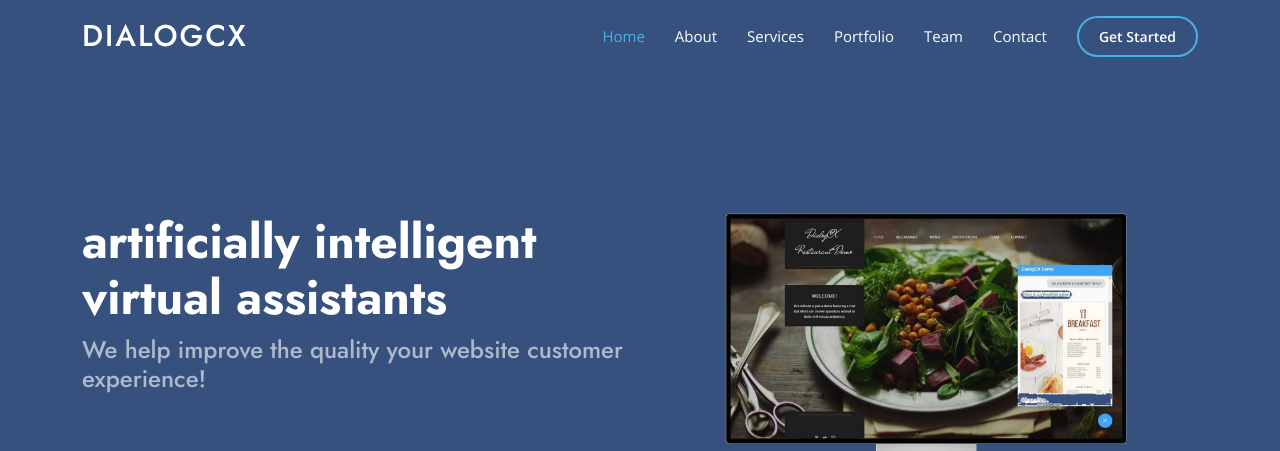
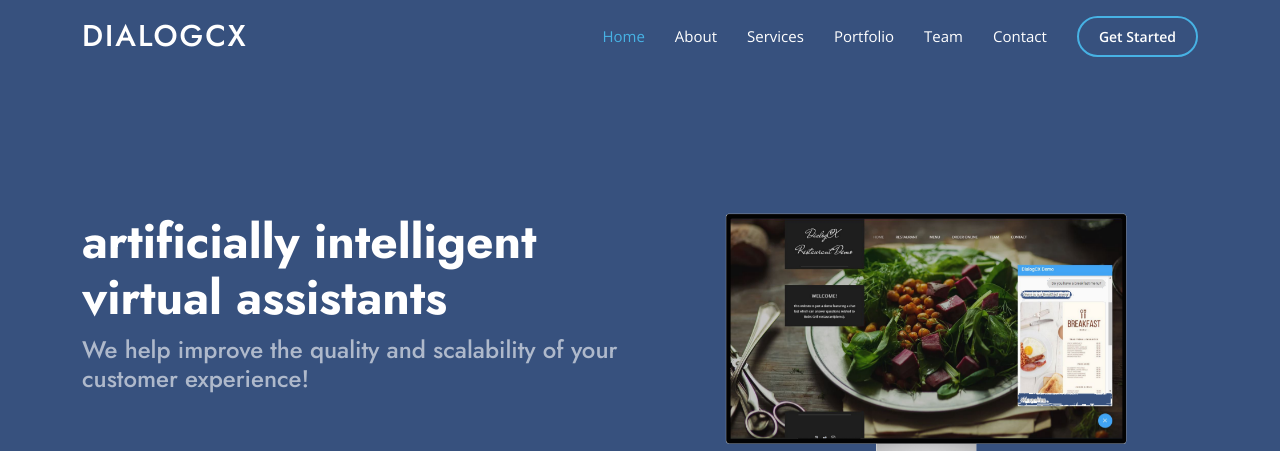
Before and after one commit to adityabilawar/DialogCX, a plain HTML site: page index.html in a window 1280 px wide. Shown: the top 451 px of the page. Drawn offline with nearby package versions, Linux system fonts and the light colour scheme.

Commit message:
spelling error

```diff
--- a/index.html
+++ b/index.html
@@ -86,7 +86,7 @@
       <div class="row">
         <div class="col-lg-6 d-flex flex-column justify-content-center pt-4 pt-lg-0 order-2 order-lg-1" data-aos="fade-up" data-aos-delay="200">
           <h1>artificially intelligent virtual assistants</h1>
-          <h2>We help improve the quality your website customer experience!</h2>
+          <h2>We help improve the quality and scalability of your customer experience!</h2>
           <div class="d-flex justify-content-center justify-content-lg-start">
             <a href="#about" class="btn-get-started scrollto">Get Started</a>
             <a href="https://www.youtube.com/watch?v=jDDaplaOz7Q" class="glightbox btn-watch-video"><i class="bi bi-play-circle"></i><span>Watch Video</span></a>
```
